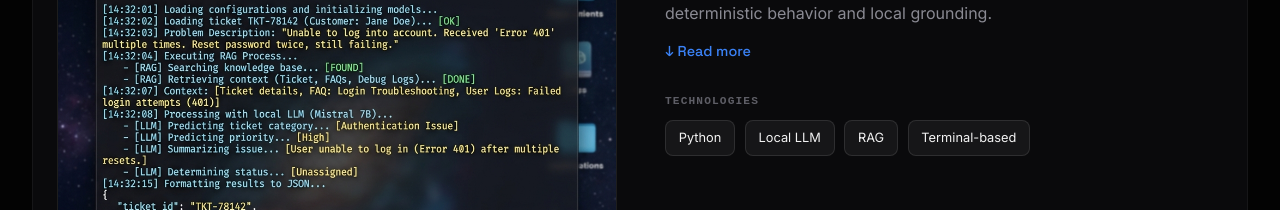
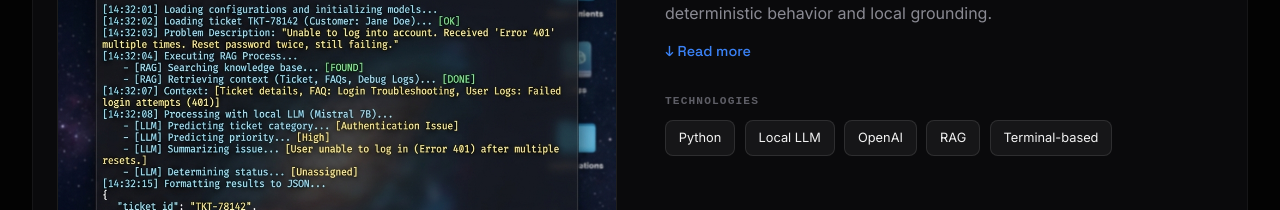
Before and after one commit to Atharav001/portfolio-2.0, a React (Vite) app: page / in a window 1280 px wide. Shown: the part 3660-3870 px from the top of the page. Built offline with nearby package versions, Linux system fonts and the light colour scheme.

Commit message:
docs: add OpenAI API key support to AI Support Triage Agent details

```diff
--- a/src/components/Projects.jsx
+++ b/src/components/Projects.jsx
@@ -93,12 +93,12 @@ const projectsData = [
     description: "A terminal-based AI support triage agent for the HackerRank Orchestrate hackathon, utilizing local LLMs and RAG to process support tickets with deterministic behavior and local grounding.",
     image: "/assets/ai_support_triage.png",
     readMore: "#",
-    technologies: ["Python", "Local LLM", "RAG", "Terminal-based"],
+    technologies: ["Python", "Local LLM", "OpenAI", "RAG", "Terminal-based"],
     liveLink: "https://github.com/Atharav001/AI-Support-Triage-Agent",
     caseStudy: "#",
     caseStudyDetails: {
       role: "AI/Backend Developer",
-      techStack: "Python, Local LLMs, Retrieval-Augmented Generation (RAG), Terminal/CLI",
+      techStack: "Python, Local LLMs, OpenAI API, Retrieval-Augmented Generation (RAG), Terminal/CLI",
       platform: "Terminal-based / Desktop",
       problemLead: "Support teams are often overwhelmed by the sheer volume of incoming tickets. The challenge was to build an automated, deterministically reliable system that could triage these requests locally without relying on external APIs, ensuring strict privacy and fast response times.",
       problemTitle: "The Need for Localized AI Triage",
@@ -123,7 +123,7 @@ const projectsData = [
       techHighlights: [
         {
           title: "Local LLM Integration",
-          text: "Seamlessly integrated lightweight local models to perform sophisticated inference without any external API dependencies, ensuring maximum privacy and zero network latency."
+          text: "Seamlessly integrated lightweight local models and OpenAI API support to perform sophisticated inference, offering a choice between absolute privacy or high-performance cloud processing."
         },
         {
           title: "Optimized Retrieval System",
@@ -134,7 +134,7 @@ const projectsData = [
         "Ingest incoming support ticket via CLI arguments",
         "Retrieve contextual data from local vector store",
         "Construct strict prompt with context and ticket details",
-        "Local LLM processes and predicts category/priority",
+        "Local LLM or OpenAI (via API Key) processes and predicts category/priority",
         "Output structured JSON and update CSV predictions"
       ],
       deepIntegration: [
```
